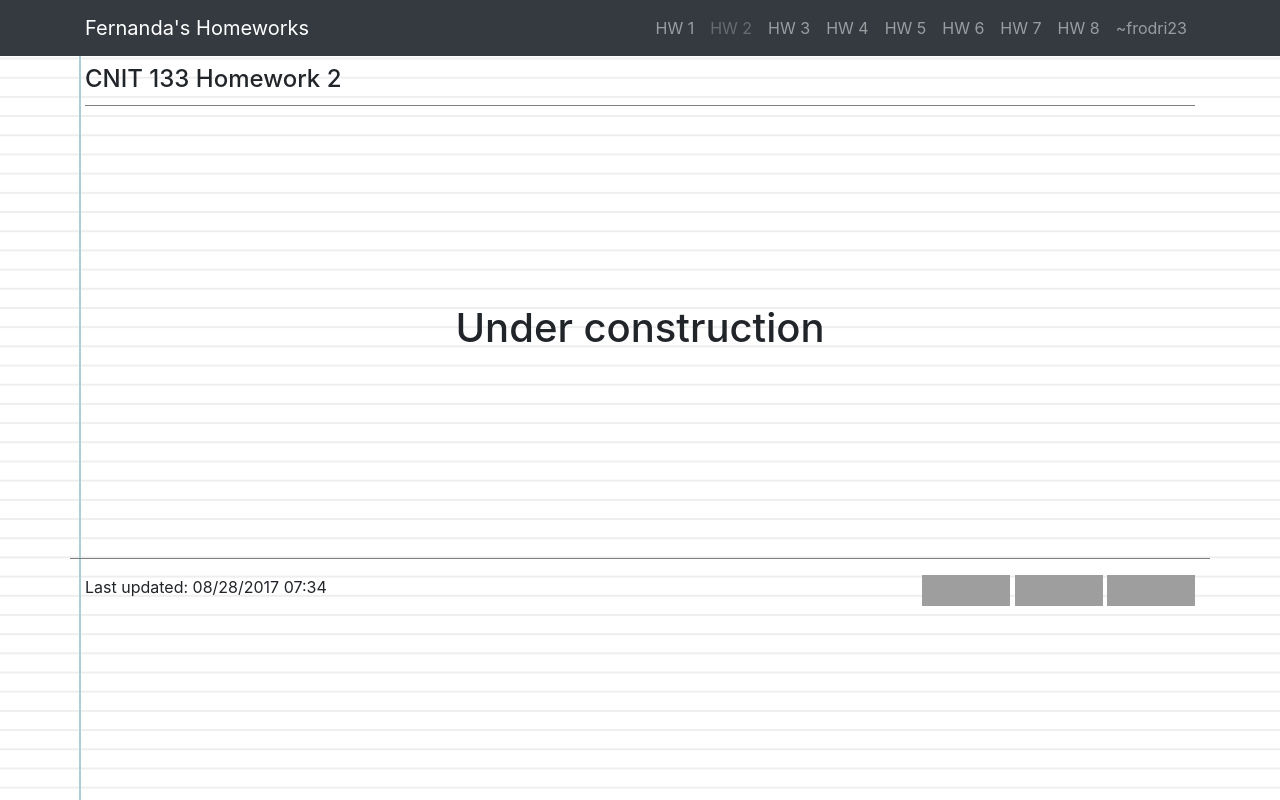
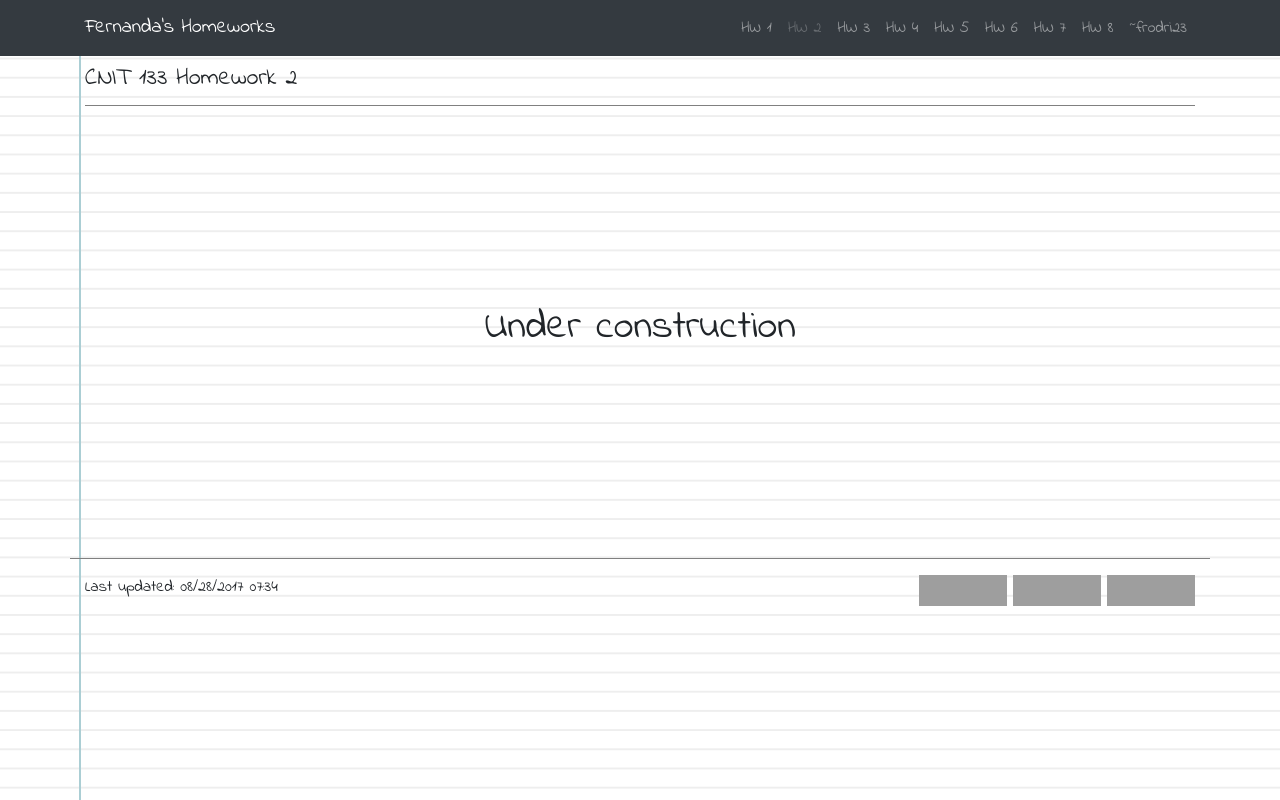
Before and after one commit to fernanda1411/CNIT133-JS, a plain HTML site: page homeworks/homework-2.html in a window 1280 px wide. Drawn offline with nearby package versions, Linux system fonts and the light colour scheme; grey boxes are pictures that could not be loaded.

Commit message:
Applying google font Indie Flower as default font

```diff
--- a/css/style.css
+++ b/css/style.css
@@ -20,6 +20,7 @@
 
 body {
 	background-color: transparent;
+	font-family: 'Indie Flower', cursive;
 }
 html {
 	min-height:100vh;
--- a/homeworks/homework-2.html
+++ b/homeworks/homework-2.html
@@ -8,6 +8,10 @@
 
     <!-- Bootstrap CSS -->
     <link rel="stylesheet" href="https://maxcdn.bootstrapcdn.com/bootstrap/4.0.0-beta/css/bootstrap.min.css" integrity="sha384-/Y6pD6FV/Vv2HJnA6t+vslU6fwYXjCFtcEpHbNJ0lyAFsXTsjBbfaDjzALeQsN6M" crossorigin="anonymous">
+
+    <!-- Google fonts - Indie Flower -->
+    <link href="https://fonts.googleapis.com/css?family=Indie+Flower" rel="stylesheet">
+
     <!-- Custom CSS -->
     <link rel="stylesheet" type="text/css" href="../css/style.css">
   </head>
```
Also changed, not shown: homeworks/homework-3.html (+4 -0 lines), homeworks/homework-4.html (+4 -0 lines), homeworks/homework-5.html (+4 -0 lines), homeworks/homework-6.html (+4 -0 lines), homeworks/homework-7.html (+4 -0 lines), homeworks/homework-8.html (+4 -0 lines), index.html (+4 -0 lines).
